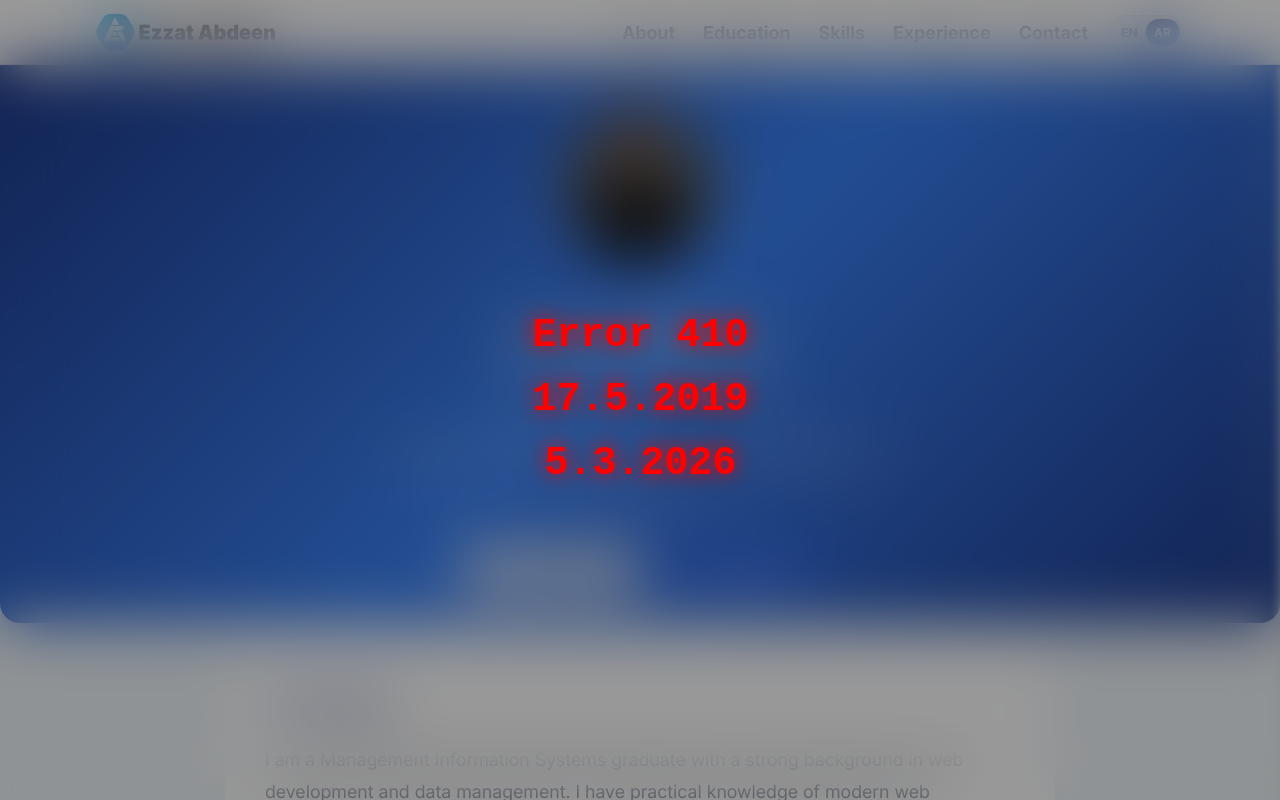
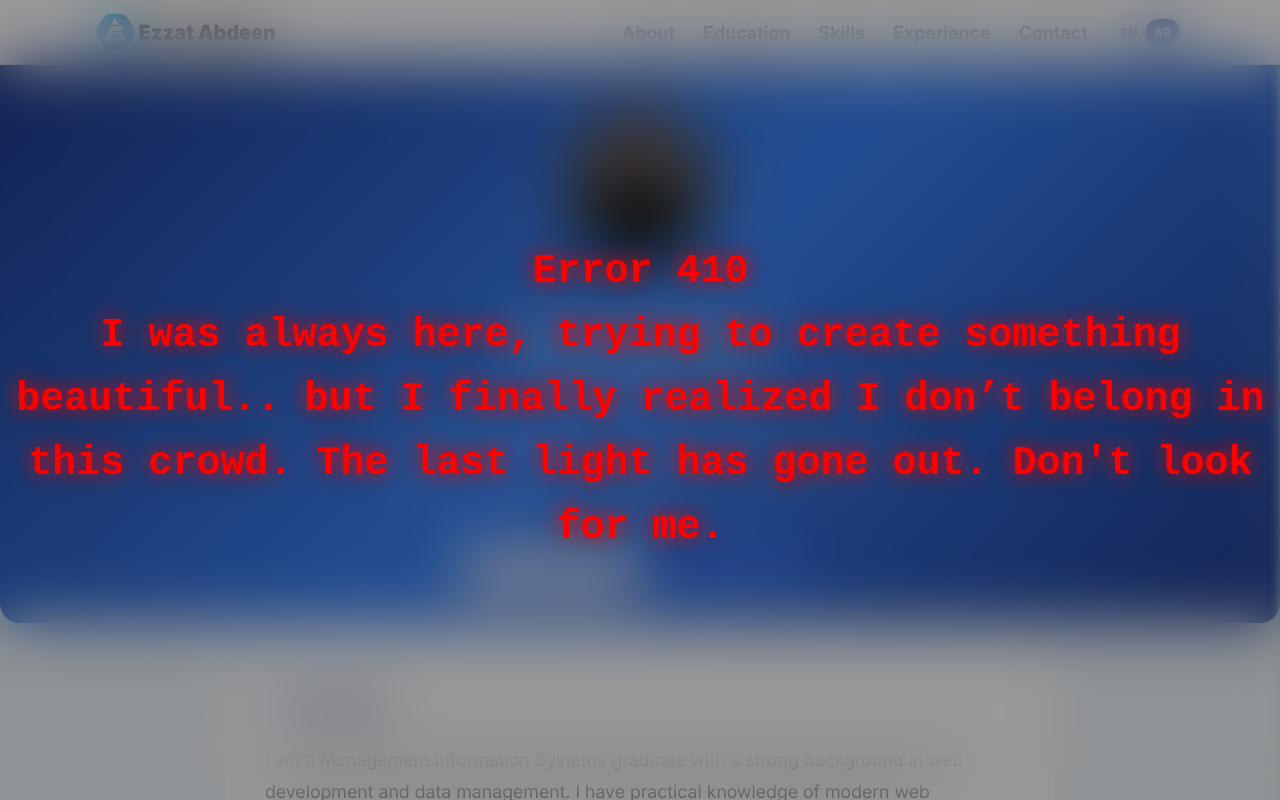
Before and after one commit to ezzatabdeen-dev/protfolio, a Next.js app: page /en in a window 1280 px wide. Shown: the top 800 px of the page. Built offline with nearby package versions, Linux system fonts and the light colour scheme.

Commit message:
Update Freeze.jsx

```diff
--- a/src/components/About/Freeze.jsx
+++ b/src/components/About/Freeze.jsx
@@ -35,8 +35,7 @@ export const Freeze = () => {
     <div className={styles.overlay}>
       <h1 className={styles.errorText} title="Resource was permanently removed.">
         Error 410 <br />
-        17.5.2019 <br />
-        5.3.2026
+        I was always here, trying to create something beautiful.. but I finally realized I don’t belong in this crowd. The last light has gone out. Don't look for me.
       </h1>
     </div>
   );
```
